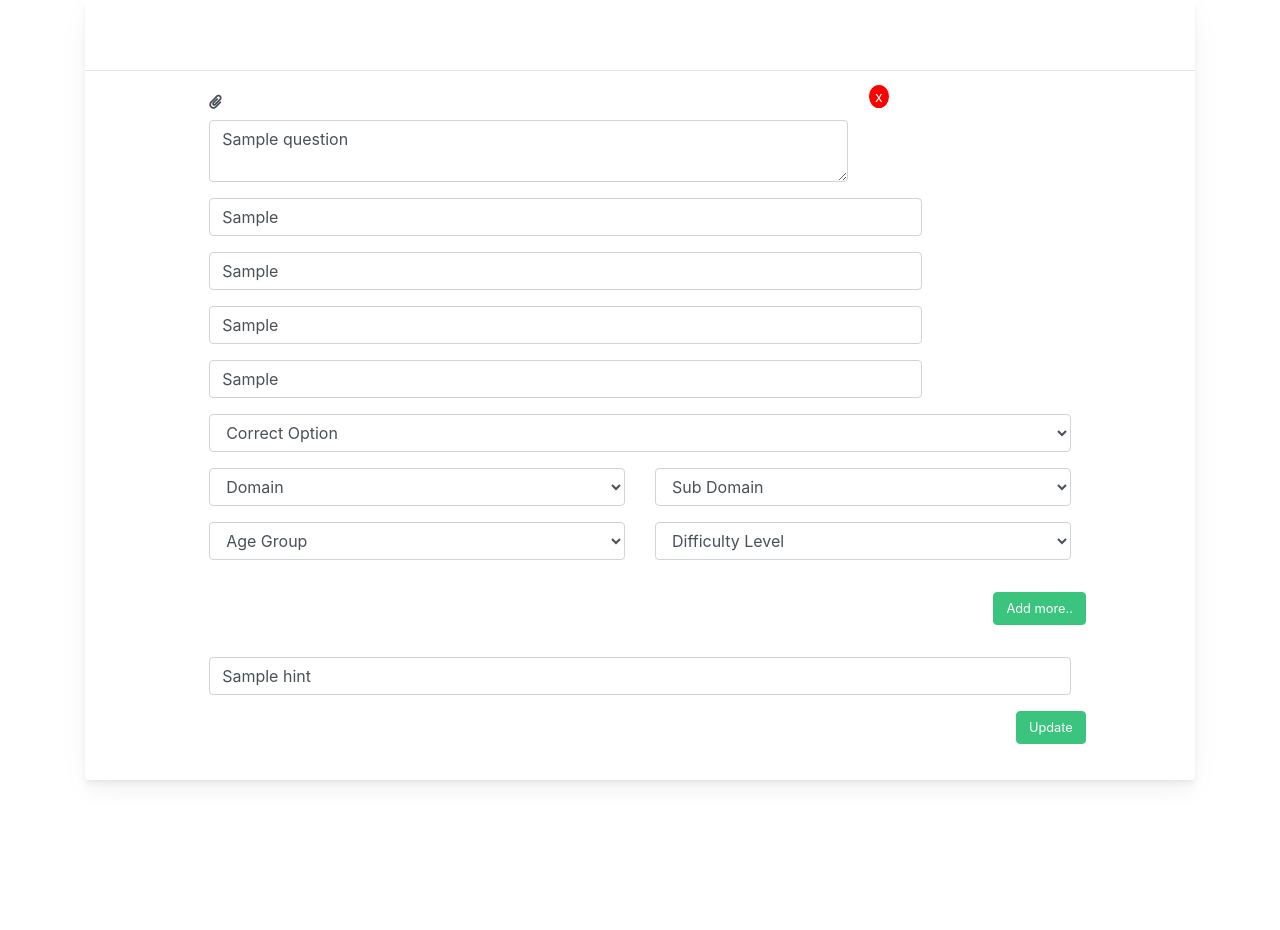
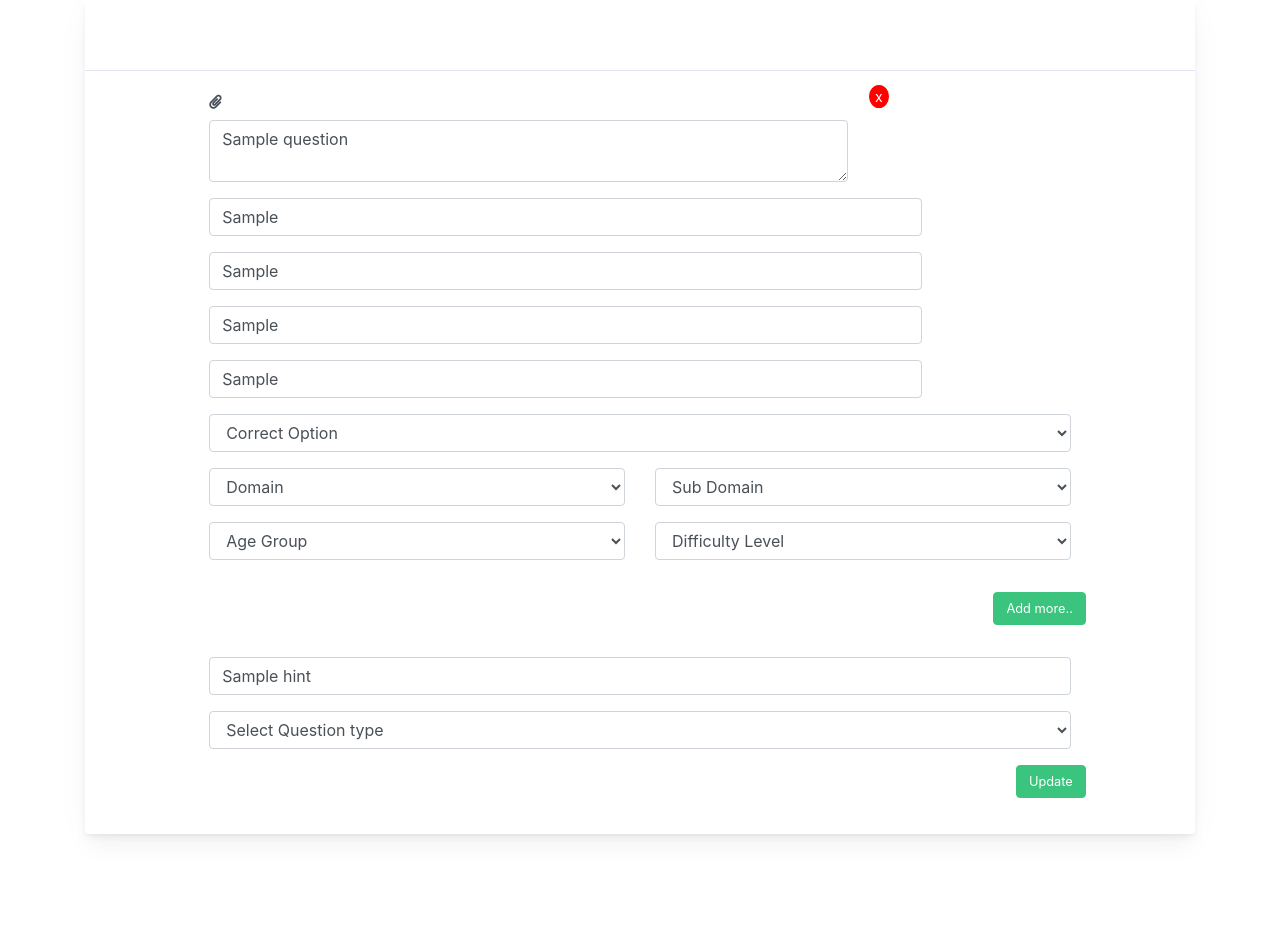
Before and after one commit to neha2R/Heritage, a Laravel app: template resources/views/question/edit_question.blade.php in a window 1280 px wide. Shown: the part 91-1021 px from the top of the page. Before the commit the page ends 876 px from the top, so only its background shows below. Run offline with Laravel 8, Linux system fonts and the light colour scheme; the template is opened without the code that fills it: most values are stand-ins (such as "Sample title", 1, 10 or a date in 2020); settings files or empty folders that the repository lacks are supplied; parts of the project's set-up code (start-up, migrations or seed data) failed here and were passed over; some libraries are stand-ins or nearby versions.

Commit message:
chnages made for add quiz type in admin panel and api

```diff
--- a/resources/views/question/edit_question.blade.php
+++ b/resources/views/question/edit_question.blade.php
@@ -261,6 +261,14 @@ use App\QuestionsSetting;
                            <div class="col-md-12">
                               <input type="text" class="form-control" placeholder="Hint" name="hint" value="{{$question->hint}}" />
                            </div>
+                        </div>
+                        <div class="form-group more">
+                           <select class="form-control" name="ques_type">
+                              <option value="">Select Question type </option>
+                              <option @if ($question->ques_type=='1') selected="selected" @endif value="1"> Normal</option>
+                              <option @if ($question->ques_type=='2') selected="selected" @endif value="2"> True False</option>
+                              <option @if ($question->ques_type=='3') selected="selected" @endif value="3"> Match the following</option>
+                           </select>
                         </div>
                         <div class="form-group row">
                            <input type="submit" value="Update" class="btn btn-success ml-auto" />
```
Also changed, not shown: app/Http/Controllers/QuestionController.php (+10 -0 lines), resources/views/question/list.blade.php (+8 -0 lines), database/migrations/2022_06_01_160759_add_type_filed_for_questions_table.php (added).
